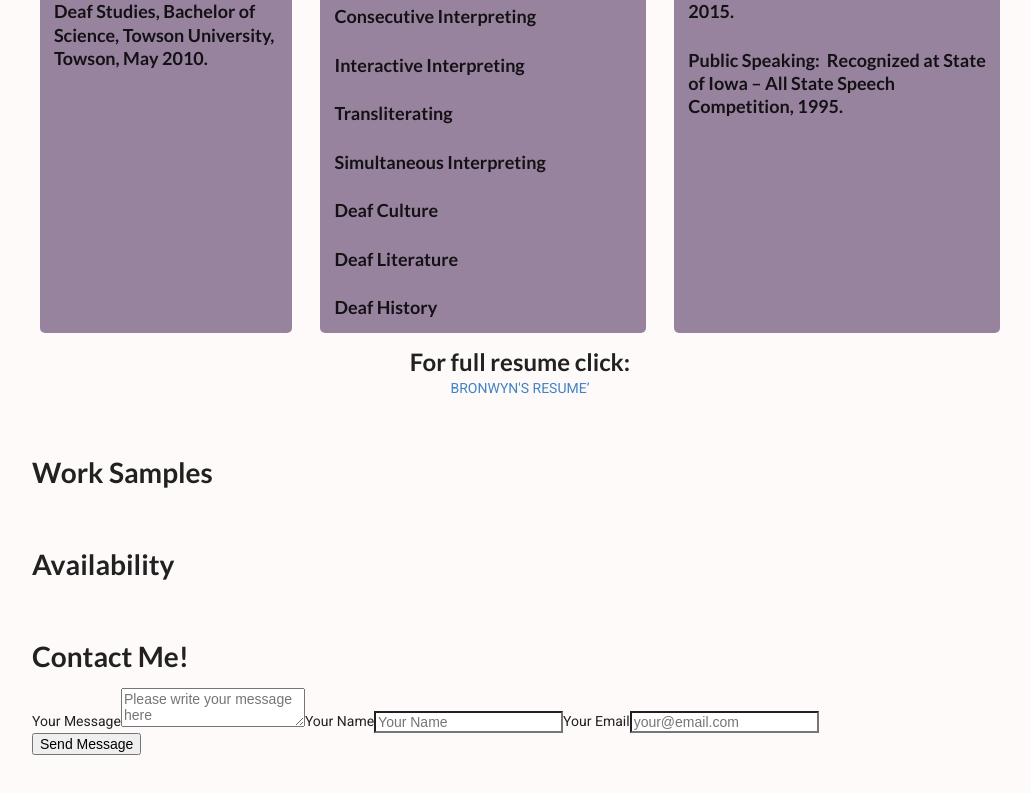
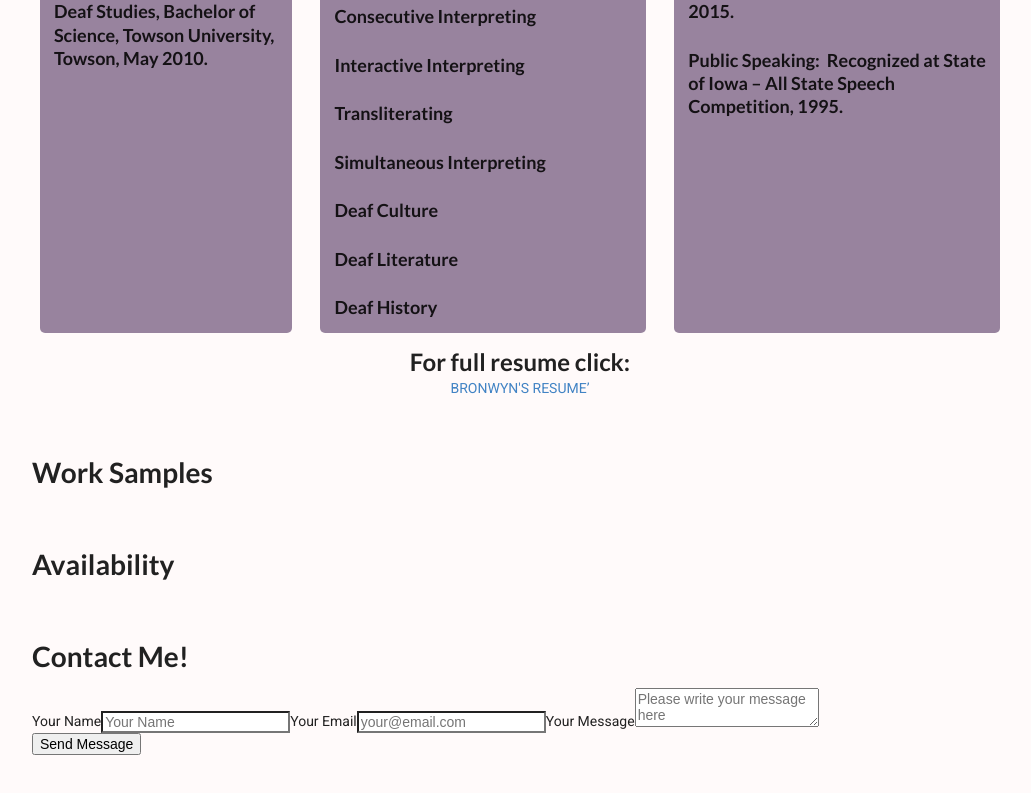
Before and after one commit to MarSchlaefer/asl-portfolio, a React (Create React App) app: page / in a window 1280 px wide. Shown: the part 1081-1874 px from the top of the page, without its empty margins (216-1247 px from the left). Built offline with nearby package versions, Linux system fonts and the light colour scheme; what really-smooth-scroll would draw is missing.

Commit message:
Removed change handler.

```diff
--- a/src/components/contact.js
+++ b/src/components/contact.js
@@ -13,20 +13,19 @@ class Contact extends Component {
 }
 
   render() {
-    const { value } = this.state
     return (
       <div className="contact" id="contact">
           <div className="page-title">
             <h1>Contact Me!</h1>
             <form className="contact-form" onSubmit={ (e) => this.formSubmit(e)}>
-              <label class="message" htmlFor="message-input">Your Message</label>
-              <textarea onChange={e => this.setState({ message: e.target.value})} name="message" class="message-input" type="text" placeholder="Please write your message here" value={this.state.message} required/>
+              <label className="message-name" htmlFor="message-name">Your Name</label>
+              <input onChange={e => this.setState({ name: e.target.value})} name="name" className="message-name" type="text" placeholder="Your Name" value={this.state.name}/>
 
-              <label class="message-name" htmlFor="message-name">Your Name</label>
-              <input onChange={e => this.setState({ name: e.target.value})} name="name" class="message-name" type="text" placeholder="Your Name" value={this.state.name}/>
+              <label className="message-email" htmlFor="message-email">Your Email</label>
+              <input onChange={(e) => this.setState({ email: e.target.value})} name="email" className="message-email" type="email" placeholder="your@email.com" required value={this.state.email} />
 
-              <label class="message-email" htmlFor="message-email">Your Email</label>
-              <input onChange={(e) => this.setState({ email: e.target.value})} name="email" class="message-email" type="email" placeholder="your@email.com" required value={this.state.email} />
+              <label className="message" htmlFor="message-input">Your Message</label>
+              <textarea onChange={e => this.setState({ message: e.target.value})} name="message" className="message-input" type="text" placeholder="Please write your message here" value={this.state.message} required/>
 
               <div className="button--container">
                   <button type="submit" className="button button-primary">{ this.state.buttonText }</button>
@@ -36,8 +35,6 @@ class Contact extends Component {
         </div>
       )
     }
-
-    handleChange = (e, { value }) => this.setState({ value })
 
     formSubmit = (e) => {
       e.preventDefault()
@@ -52,7 +49,7 @@ class Contact extends Component {
           message: this.state.message
       }
 
-      axios.post('API_URI', data)
+      axios.post('https://localhost:4444/api/v1', data)
       .then( res => {
           this.setState({ sent: true }, this.resetForm())
       })
```
